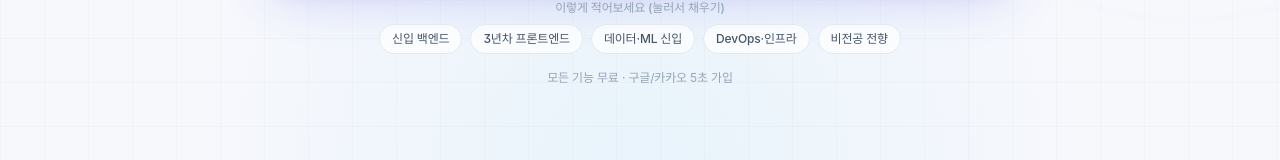
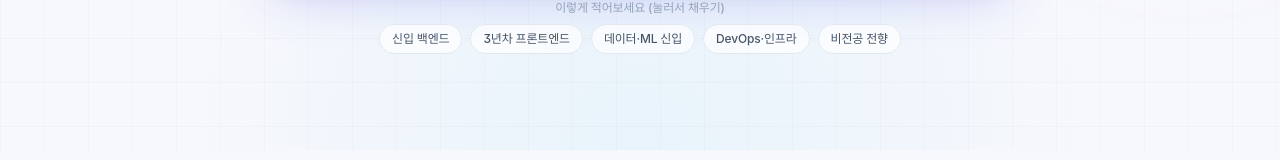
Before and after one commit to Myeongseok-Kang/jobroute-web, a Next.js app: page / in a window 1280 px wide. Shown: the part 639-799 px from the top of the page. Built offline with nearby package versions, Linux system fonts and the light colour scheme; no server answers; a web font is replaced by a local one.

Commit message:
fix: 홈 히어로 하단 안내 문구 제거

```diff
--- a/src/app/page.tsx
+++ b/src/app/page.tsx
@@ -167,9 +167,6 @@ export default function HomePage() {
                 ))}
               </div>
             </div>
-            <p className="mt-4 text-center text-xs text-ink-400">
-              모든 기능 무료 · 구글/카카오 5초 가입
-            </p>
           </form>
         </div>
       </section>
```
